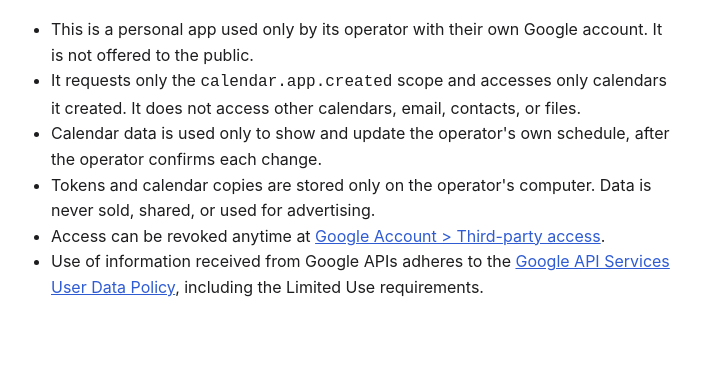
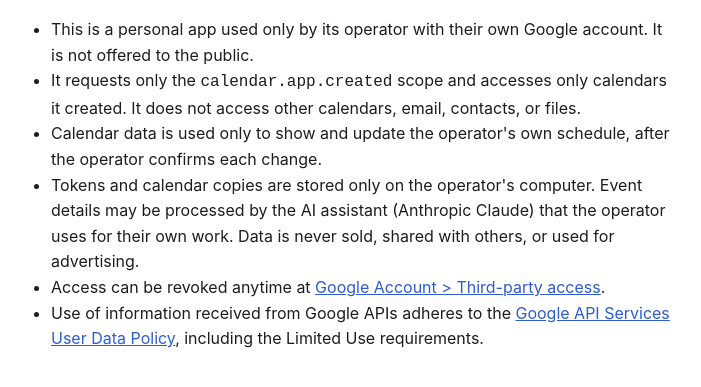
Before and after one commit to suhyunkeem/suhyunkeem.github.io, a plain HTML site: page privacy.html in a window 1280 px wide. Shown: the part 119-506 px from the top of the page, without its empty margins (289-990 px from the left). Drawn offline with Linux system fonts and the light colour scheme.

Commit message:
개인정보처리방침: AI 처리 사실 명시

```diff
--- a/privacy.html
+++ b/privacy.html
@@ -24,7 +24,7 @@
     <li>This is a personal app used only by its operator with their own Google account. It is not offered to the public.</li>
     <li>It requests only the <code>calendar.app.created</code> scope and accesses only calendars it created. It does not access other calendars, email, contacts, or files.</li>
     <li>Calendar data is used only to show and update the operator's own schedule, after the operator confirms each change.</li>
-    <li>Tokens and calendar copies are stored only on the operator's computer. Data is never sold, shared, or used for advertising.</li>
+    <li>Tokens and calendar copies are stored only on the operator's computer. Event details may be processed by the AI assistant (Anthropic Claude) that the operator uses for their own work. Data is never sold, shared with others, or used for advertising.</li>
     <li>Access can be revoked anytime at <a href="https://myaccount.google.com/permissions">Google Account &gt; Third-party access</a>.</li>
     <li>Use of information received from Google APIs adheres to the <a href="https://developers.google.com/terms/api-services-user-data-policy">Google API Services User Data Policy</a>, including the Limited Use requirements.</li>
   </ul>
```
